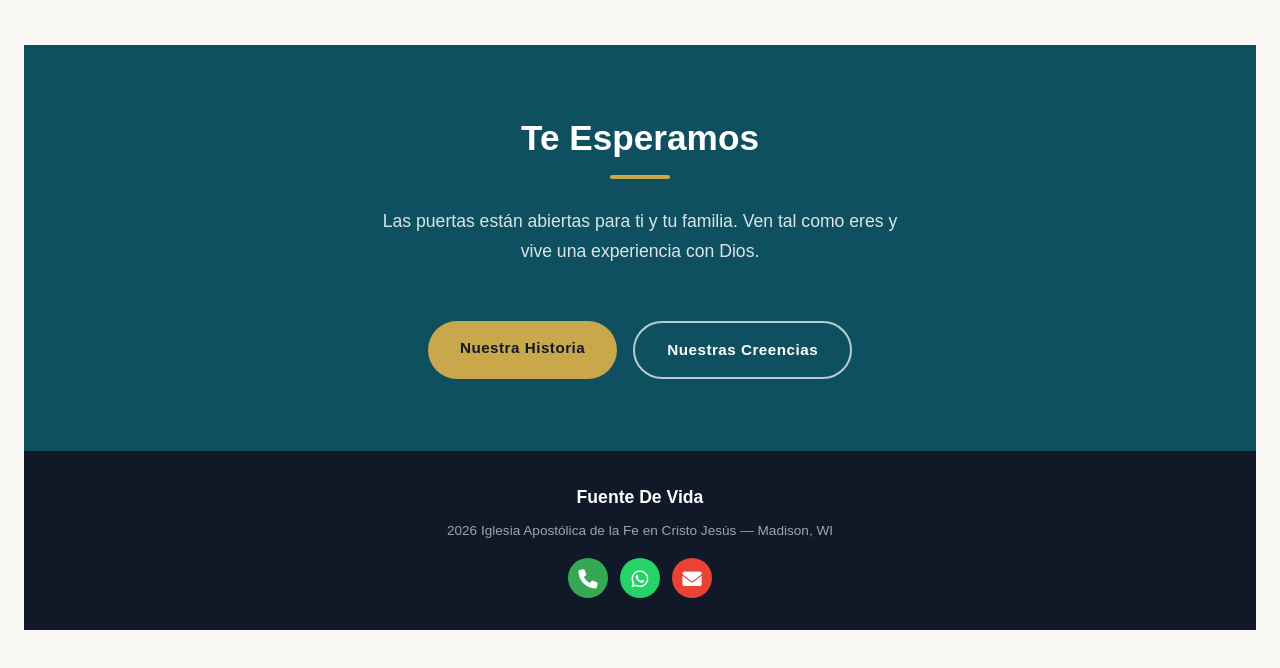
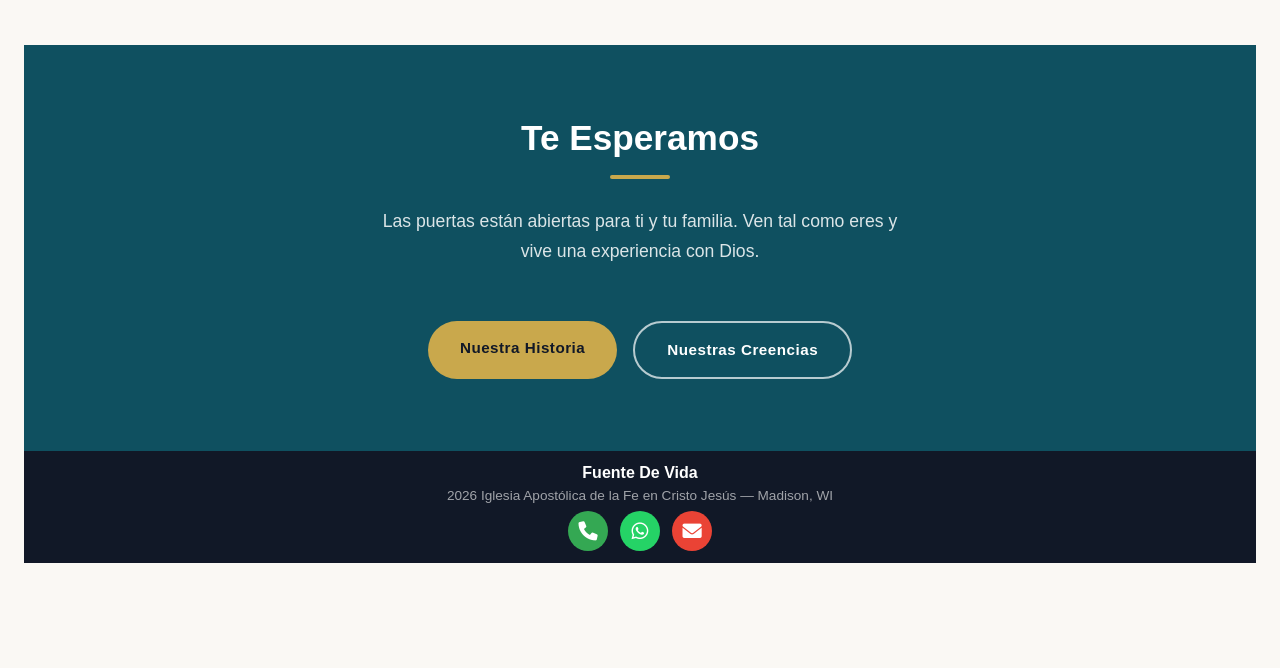
Before and after one commit to FuenteDeVida11/FuenteDeVida, a plain HTML site: page index.html in a window 1280 px wide. Shown: the part 3478-4146 px from the top of the page. After the commit the page ends 4113 px from the top, so only its background shows below. Drawn offline with nearby package versions, Linux system fonts and the light colour scheme.

Commit message:
Add files via upload
Signed-off-by: FuenteDeVida11 <mvpmultimedia6@gmail.com>

```diff
--- a/css/styles.css
+++ b/css/styles.css
@@ -643,19 +643,20 @@ footer {
   background: var(--dark);
   color: rgba(255, 255, 255, 0.6);
   text-align: center;
-  padding: 32px 16px;
+  padding: 12px 16px;
   font-size: 0.85rem;
   width: 100%;
   margin: 0;
   box-sizing: border-box;
+  line-height: 1.3;
 }
 
 footer strong {
   color: var(--white);
   display: block;
-  margin-bottom: 6px;
+  margin-bottom: 3px;
   font-family: "Playfair Display", Arial;
-  font-size: 1.1rem;
+  font-size: 1rem;
 }
 
 /* ---- Divisor decorativo ---- */
@@ -663,7 +664,7 @@ footer strong {
   display: flex;
   justify-content: center;
   gap: 12px;
-  margin-top: 16px;
+  margin-top: 6px;
 }
 .footer-contact a {
   display: inline-flex;
```
Also changed, not shown: index.html (+0 -1 lines).
